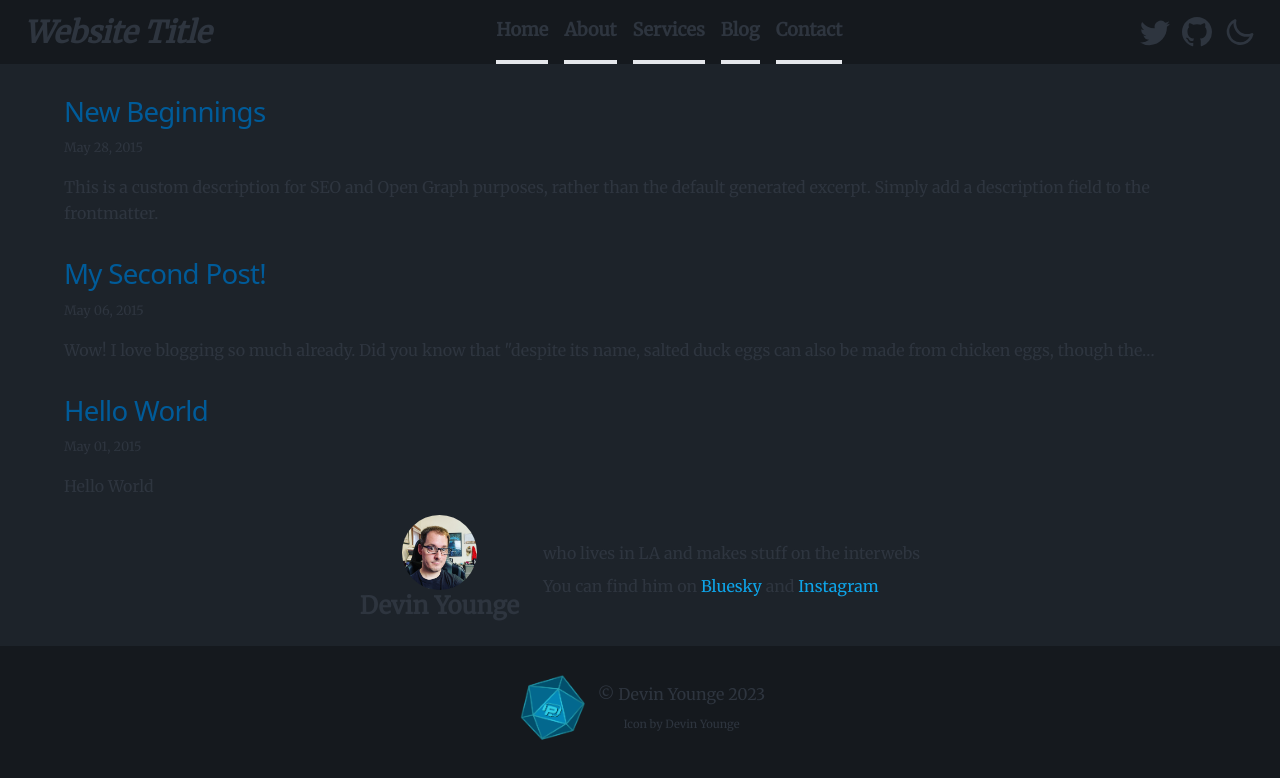
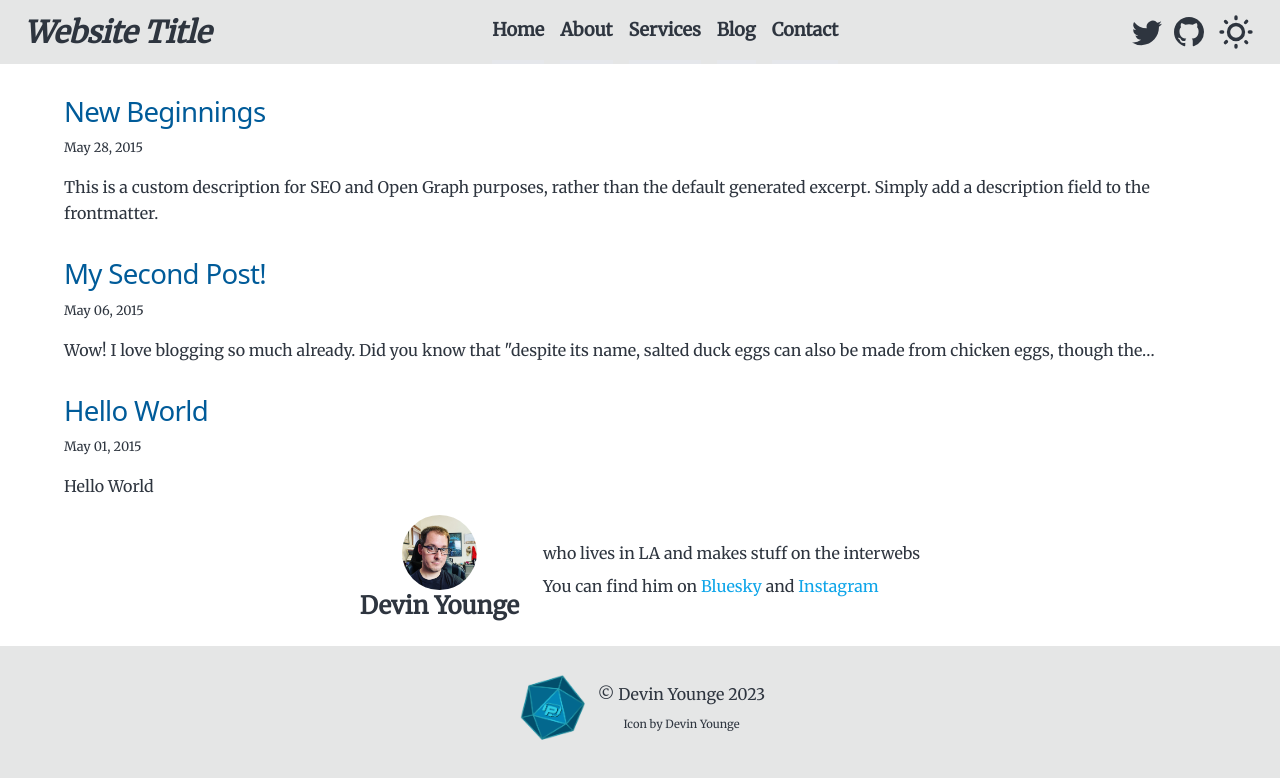
Before and after one commit to DoraTheExplorax/gatsby-decap-tailwind-blog-template, a Gatsby site: page / in a window 1280 px wide. Both pictures are taken after a click on the label 1240 px from the left and 32 px from the top of the page. Built offline with nearby package versions, Linux system fonts and the light colour scheme; Gatsby itself is replaced by a stand-in of ours.

Commit message:
Theme Toggle (inc minor bug)

```diff
--- a/gatsby-browser.js
+++ b/gatsby-browser.js
@@ -11,3 +11,11 @@ import "./src/styles/global.css"
 
 // Highlighting for code blocks
 import "prismjs/themes/prism.css"
+
+import React from "react"
+
+import { ThemeProvider } from "./src/context/ThemeContext"
+
+export const wrapRootElement = ({ element }) => (
+  <ThemeProvider>{element}</ThemeProvider>
+)
--- a/gatsby-ssr.js
+++ b/gatsby-ssr.js
@@ -7,6 +7,14 @@
 /**
  * @type {import('gatsby').GatsbySSR['onRenderBody']}
  */
-exports.onRenderBody = ({ setHtmlAttributes }) => {
+/* exports.onRenderBody = ({ setHtmlAttributes }) => {
   setHtmlAttributes({ lang: `en` })
-}
+} */
+
+import React from "react"
+
+import { ThemeProvider } from "./src/context/ThemeContext"
+
+export const wrapRootElement = ({ element }) => (
+  <ThemeProvider>{element}</ThemeProvider>
+)
--- a/src/components/ThemeToggle.jsx
+++ b/src/components/ThemeToggle.jsx
@@ -1,47 +1,63 @@
 import * as React from "react"
-import { useState, useEffect } from "react"
+import { ThemeContext } from "../context/ThemeContext"
+import { useContext } from "react"
 
 const ThemeToggle = () => {
-  const [darkMode, setDarkMode] = useState(false) //light by default -- FOR NOW
+  /*   const isDark = useRef(
+    typeof window !== `undefined` &&
+      window.matchMedia("(prefers-color-scheme: dark)").matches
+  )
+  const [theme, setTheme] = useState(
+    typeof window !== `undefined` &&
+      (sessionStorage.getItem("theme") || (isDark ? "dark" : "light"))
+  )
 
+  const swapTheme = () => {
+    setTheme(theme === "dark" ? "light" : "dark")
+    //update isDark and sessionStorage
+    isDark.current = theme === "dark" ? true : false
+    sessionStorage.setItem("theme", theme)
+    console.log("we swapped it!")
+  }
+
+  //set on first load, and listen for theme changes
   useEffect(() => {
-    /*  if (typeof window !== `undefined`) {
-      const isDark = window.matchMedia("(prefers-color-scheme: dark)") //use as bool
-      //setTheme(sessionStorage.getItem("theme") || (isDark ? "dark" : "light"))
-    } */
-    document
-      .querySelector("html")
-      .setAttribute("data-theme", darkMode ? "dark" : "light")
-  }, [darkMode])
+    document.querySelector("html").setAttribute("data-theme", theme)
+  }, [theme]) */
 
-  // update state on toggle
-  const handleToggle = e => {
-    setDarkMode(e.target.checked)
-  }
+  const { theme, setTheme } = useContext(ThemeContext)
+
+  //MINOR bug: when browser is in "light" mode, first load still shows moon icon initially
+  // this gets resolved with a few clicks around but is a bit annoying
+
+  //Bug has to do with which icons are set to "swap-on" and "swap-off", but need to update which has which class in the correct order or it messes up :<
 
   return (
     <label className="swap swap-rotate">
-      {/* this hidden checkbox controls the state */}
       <input
         type="checkbox"
-        onChange={handleToggle}
-        // show toggle image based on darkMode value
-        checked={darkMode}
-        className="theme-controller"
+        //className="theme-controller"
+        checked={theme === "dark"}
+        onChange={e => {
+          // update isDark --> if box checked, it's dark mode
+          setTheme(e.target.checked ? "dark" : "light")
+          //isDark.current = e.target.checked ? false : true
+
+          console.log("what mode is it: " + theme)
+          //console.log("is it Dark? " + isDark.current)
+        }}
       />
-
       {/* sun icon */}
       <svg
-        className="swap-off fill-current w-8 h-8"
+        className={`swap-on fill-current w-10 h-10`}
         xmlns="http://www.w3.org/2000/svg"
         viewBox="0 0 24 24"
       >
         <path d="M5.64,17l-.71.71a1,1,0,0,0,0,1.41,1,1,0,0,0,1.41,0l.71-.71A1,1,0,0,0,5.64,17ZM5,12a1,1,0,0,0-1-1H3a1,1,0,0,0,0,2H4A1,1,0,0,0,5,12Zm7-7a1,1,0,0,0,1-1V3a1,1,0,0,0-2,0V4A1,1,0,0,0,12,5ZM5.64,7.05a1,1,0,0,0,.7.29,1,1,0,0,0,.71-.29,1,1,0,0,0,0-1.41l-.71-.71A1,1,0,0,0,4.93,6.34Zm12,.29a1,1,0,0,0,.7-.29l.71-.71a1,1,0,1,0-1.41-1.41L17,5.64a1,1,0,0,0,0,1.41A1,1,0,0,0,17.66,7.34ZM21,11H20a1,1,0,0,0,0,2h1a1,1,0,0,0,0-2Zm-9,8a1,1,0,0,0-1,1v1a1,1,0,0,0,2,0V20A1,1,0,0,0,12,19ZM18.36,17A1,1,0,0,0,17,18.36l.71.71a1,1,0,0,0,1.41,0,1,1,0,0,0,0-1.41ZM12,6.5A5.5,5.5,0,1,0,17.5,12,5.51,5.51,0,0,0,12,6.5Zm0,9A3.5,3.5,0,1,1,15.5,12,3.5,3.5,0,0,1,12,15.5Z" />
       </svg>
-
       {/* moon icon */}
       <svg
-        className="swap-on fill-current w-8 h-8"
+        className={`swap-off fill-current w-10 h-10`}
         xmlns="http://www.w3.org/2000/svg"
         viewBox="0 0 24 24"
       >
--- /dev/null
+++ b/src/context/ThemeContext.jsx
@@ -0,0 +1,43 @@
+import * as React from "react"
+import { createContext, useState, useRef } from "react"
+
+const getInitialTheme = () => {
+  const sessionTheme = sessionStorage.getItem("theme")
+  const browserIsDark =
+    document.querySelector("html").getAttribute("data-theme") === "dark"
+
+  /*   //Now Instantiate the daisy theme (it won't exist on first load)
+  document
+    .querySelector("html")
+    .setAttribute(
+      "data-theme",
+      sessionTheme || (browserIsDark ? "dark" : "light")
+    ) */
+
+  if (sessionTheme) return sessionTheme
+  else if (browserIsDark) return "dark"
+  else return "light" //light if nothing else given
+}
+
+export const ThemeContext = createContext()
+
+export const ThemeProvider = ({ children }) => {
+  const [theme, rawSetTheme] = useState(getInitialTheme)
+  //const isDark = useRef(theme === "dark" ? true : false)
+
+  const setTheme = value => {
+    rawSetTheme(value)
+    //now update in sessionStorage for next time
+    sessionStorage.setItem("theme", theme)
+    //now set it in the html (daisyUI theme)
+    document.querySelector("html").setAttribute("data-theme", theme)
+  }
+
+  return (
+    <ThemeContext.Provider value={{ theme, setTheme }}>
+      {children}
+    </ThemeContext.Provider>
+  )
+}
+
+export default ThemeProvider
```
